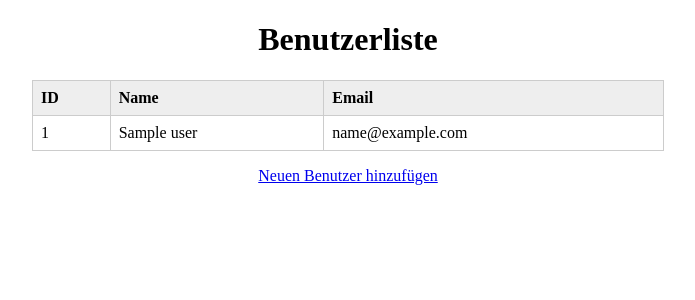
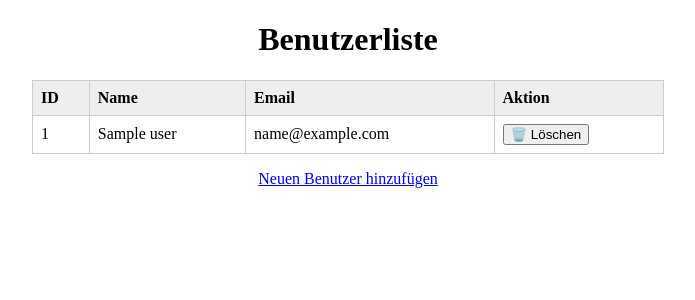
Before and after one commit to AndiChrist/ts-backend-demo, a Node server app: template src/views/users.ejs in a window 1280 px wide. Shown: the top 300 px of the page, without its empty margins (292-987 px from the left). Run offline with Node 20, Linux system fonts and the light colour scheme; the template is opened without the code that fills it: most values are stand-ins (such as "Sample title", 1, 10 or a date in 2020).

Commit message:
delete user

```diff
--- a/src/index.ts
+++ b/src/index.ts
@@ -55,3 +55,14 @@ app.post('/add-user', async (req, res) => {
         res.status(500).send('Fehler beim Einfügen des Benutzers');
     }
 });
+
+app.post('/delete-user/:id', async (req, res) => {
+    const id = req.params.id;
+    try {
+        await db.query('DELETE FROM users WHERE id = ?', [id]);
+        res.redirect('/users');
+    } catch (err) {
+        console.error(err);
+        res.status(500).send('Fehler beim Löschen des Benutzers');
+    }
+});
--- a/src/views/users.ejs
+++ b/src/views/users.ejs
@@ -13,7 +13,7 @@
 <h1 style="text-align:center">Benutzerliste</h1>
 <table>
     <thead>
-    <tr><th>ID</th><th>Name</th><th>Email</th></tr>
+    <tr><th>ID</th><th>Name</th><th>Email</th><th>Aktion</th></tr>
     </thead>
     <tbody>
     <% users.forEach(user => { %>
@@ -21,10 +21,16 @@
             <td><%= user.id %></td>
             <td><%= user.name %></td>
             <td><%= user.email %></td>
+            <td>
+                <form action="/delete-user/<%= user.id %>" method="POST" style="display:inline;">
+                    <button type="submit" onclick="return confirm('Wirklich löschen?');">🗑️ Löschen</button>
+                </form>
+            </td>
         </tr>
     <% }); %>
     </tbody>
 </table>
+
 <p style="text-align:center;">
     <a href="/add-user">Neuen Benutzer hinzufügen</a>
 </p>
```
